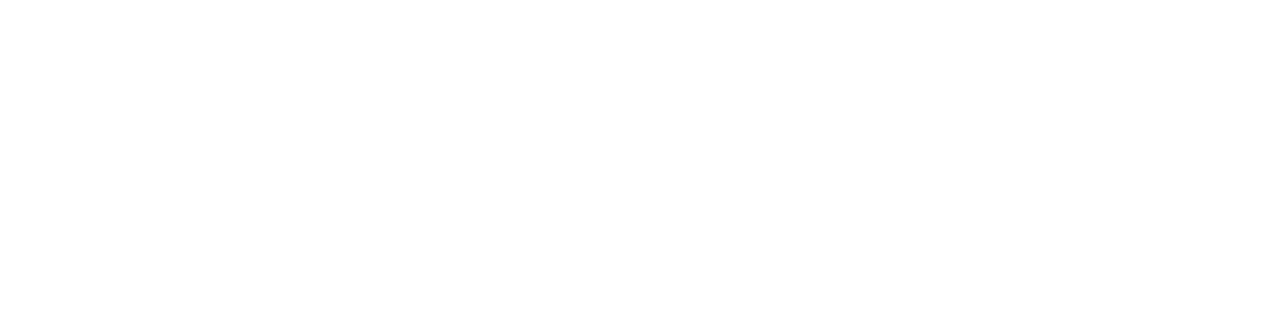
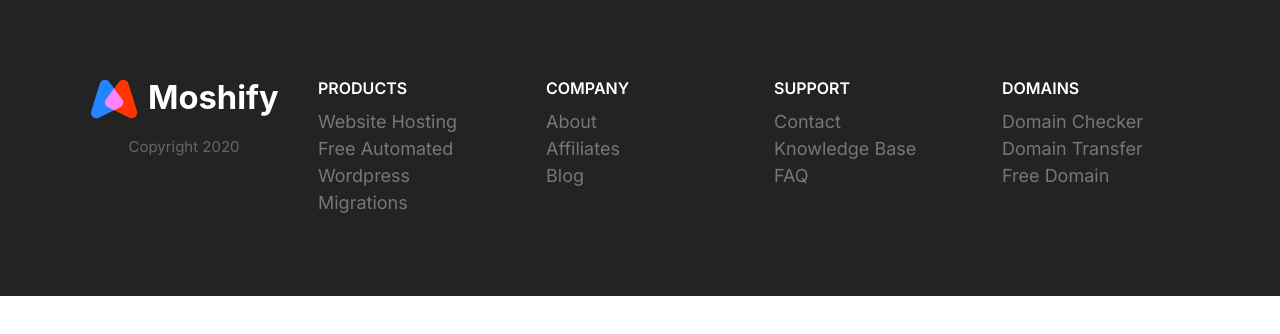
Before and after one commit to RamizHida/CloudHosting, a plain HTML site: page index.html in a window 1280 px wide. Drawn offline with Linux system fonts and the light colour scheme.

Commit message:
Structured and styled footer component

```diff
--- a/CSS/styles.css
+++ b/CSS/styles.css
@@ -809,3 +809,80 @@ a {
     max-width: 700px;
   }
 }
+
+/* Footer */
+.footer {
+  background: #232323;
+}
+
+.footer a {
+  color: #777;
+  transition: color 0.3s;
+}
+
+.footer a:hover {
+  color: #fff;
+}
+
+.footer__section {
+  padding: 2rem;
+  border-bottom: 1px solid #393939;
+}
+
+.footer__section .list {
+  margin: 0;
+}
+
+.footer__heading {
+  text-transform: uppercase;
+  font-weight: 600;
+}
+
+.footer__brand {
+  margin-top: 5rem;
+  text-align: center;
+}
+
+.footer__brand img {
+  /* TODO: Maybe refactor and apply to all images */
+  width: 100%;
+  max-width: 230px;
+}
+
+.footer__copyright {
+  font-size: 2.1rem;
+  color: #fff;
+  opacity: 0.3;
+}
+
+@media screen and (min-width: 768px) {
+  .footer__sections {
+    grid-template-columns: repeat(auto-fit, minmax(10rem, 1fr));
+  }
+
+  .footer .collapsible__chevron {
+    display: none;
+  }
+
+  .footer .collapsible__content {
+    opacity: 1;
+    max-height: 100%;
+  }
+
+  .footer__brand {
+    order: -1;
+    margin-top: 1rem;
+  }
+
+  .footer__copyright {
+    font-size: 1.5rem;
+  }
+
+  .footer__section {
+    border: 0;
+  }
+
+  .footer__heading {
+    font-size: 1.6rem;
+  }
+}
--- a/index.html
+++ b/index.html
@@ -13,6 +13,74 @@
     <link rel="stylesheet" href="css/styles.css" />
   </head>
   <body>
+    <footer class="block block--dark footer">
+      <div class="container grid footer__sections">
+        <section class="collapsible collapsible--expanded footer__section">
+          <header class="collapsible__header">
+            <h2 class="collapsible__heading footer__heading">Products</h2>
+            <svg class="icon icon--white collapsible__chevron">
+              <use xlink:href="images/sprite.svg#chevron"></use>
+            </svg>
+          </header>
+          <div class="collapsible__content">
+            <ul class="list">
+              <li><a href="#">Website Hosting</a></li>
+              <li><a href="#">Free Automated Wordpress</a></li>
+              <li><a href="#">Migrations</a></li>
+            </ul>
+          </div>
+        </section>
+        <section class="collapsible footer__section">
+          <header class="collapsible__header">
+            <h2 class="collapsible__heading footer__heading">Company</h2>
+            <svg class="icon icon--white collapsible__chevron">
+              <use xlink:href="images/sprite.svg#chevron"></use>
+            </svg>
+          </header>
+          <div class="collapsible__content">
+            <ul class="list">
+              <li><a href="#">About</a></li>
+              <li><a href="#">Affiliates</a></li>
+              <li><a href="#">Blog</a></li>
+            </ul>
+          </div>
+        </section>
+        <section class="collapsible footer__section">
+          <header class="collapsible__header">
+            <h2 class="collapsible__heading footer__heading">Support</h2>
+            <svg class="icon icon--white collapsible__chevron">
+              <use xlink:href="images/sprite.svg#chevron"></use>
+            </svg>
+          </header>
+          <div class="collapsible__content">
+            <ul class="list">
+              <li><a href="#">Contact</a></li>
+              <li><a href="#">Knowledge Base</a></li>
+              <li><a href="#">FAQ</a></li>
+            </ul>
+          </div>
+        </section>
+        <section class="collapsible footer__section">
+          <header class="collapsible__header">
+            <h2 class="collapsible__heading footer__heading">Domains</h2>
+            <svg class="icon icon--white collapsible__chevron">
+              <use xlink:href="images/sprite.svg#chevron"></use>
+            </svg>
+          </header>
+          <div class="collapsible__content">
+            <ul class="list">
+              <li><a href="#">Domain Checker</a></li>
+              <li><a href="#">Domain Transfer</a></li>
+              <li><a href="#">Free Domain</a></li>
+            </ul>
+          </div>
+        </section>
+        <section class="footer__brand">
+          <img src="images/logo.svg" alt="" />
+          <p class="footer__copyright">Copyright 2020</p>
+        </section>
+      </div>
+    </footer>
     <script src="js/main.js"></script>
   </body>
 </html>
```
Also changed, not shown: components/footer.html (added, +68 -0 lines).
